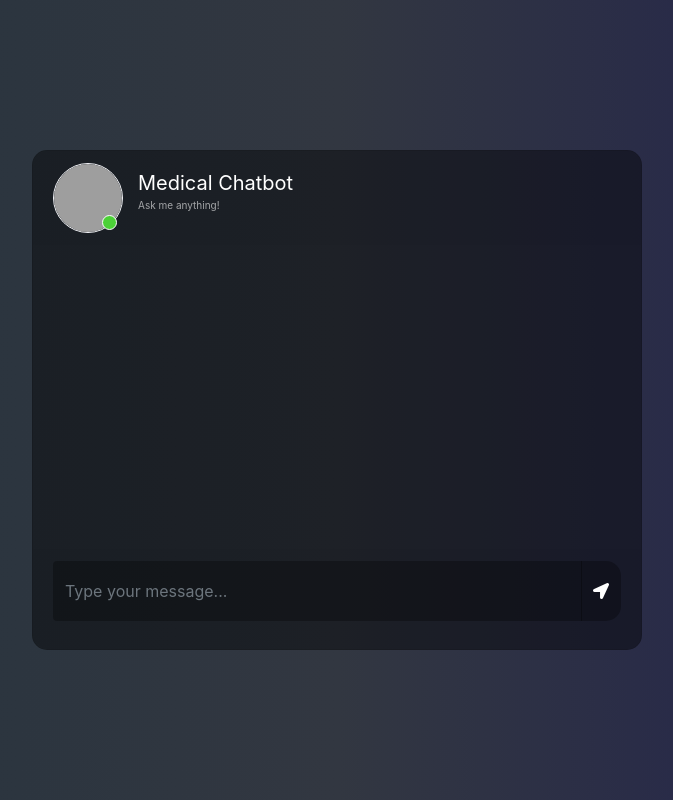
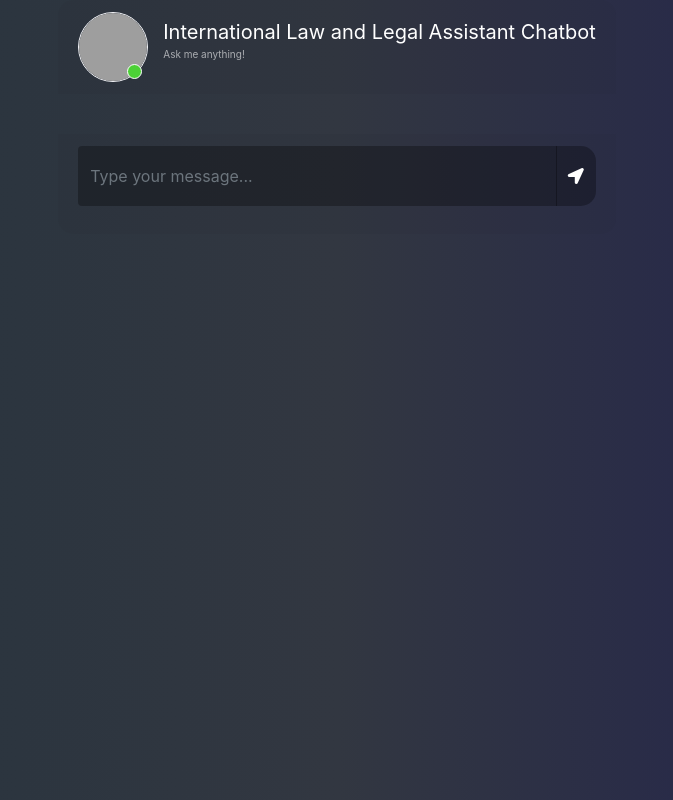
Before and after one commit to drpreetyrai/GenerativeAI_Chatbot, a Flask app: page / in a window 1280 px wide. Shown: the whole page, without its empty margins (303-976 px from the left). Run offline with Flask 3, Linux system fonts and the light colour scheme; some libraries are stand-ins or nearby versions; grey boxes are pictures that could not be loaded.

Commit message:
app added

```diff
--- a/app.py
+++ b/app.py
@@ -66,4 +66,4 @@ def chat():
 
 
 if __name__ == '__main__':
-    app.run(host="0.0.0.0", port= 8080, debug= True)
+    app.run(host="0.0.0.0", port= 8080)
--- a/src/prompt.py
+++ b/src/prompt.py
@@ -1,5 +1,5 @@
 system_prompt = (
-    "You are an assistant and expert in internation law and legal related work and will help for question-answering tasks. "
+    "You are an assistant and expert in for question-answering tasks. "
     "Use the following pieces of retrieved context to answer "
     "the question. If you don't know the answer, say that you "
     "don't know. Use three sentences maximum and keep the "
--- a/templates/chat.html
+++ b/templates/chat.html
@@ -14,19 +14,19 @@
 
 
 	<body>
-		<div class="container-fluid h-100">
-			<div class="row justify-content-center h-100">
-				<div class="col-md-8 col-xl-6 chat">
-					<div class="card">
+		<div class="container-fluid w-full h-full">
+			<div class="row justify-content-center w-full h-full">
+				<div class="col-md-full col-full chat">
+					<div class="car h-full w-full">
 						<div class="card-header msg_head">
 							<div class="d-flex bd-highlight">
 								<div class="img_cont">
 									<!-- <img src="https://i.ibb.co/fSNP7Rz/icons8-chatgpt-512.png" class="rounded-circle user_img"> -->
-									<img src="https://www.prdistribution.com/spirit/uploads/pressreleases/2019/newsreleases/d83341deb75c4c4f6b113f27b1e42cd8-chatbot-florence-already-helps-thousands-of-patients-to-remember-their-medication.png" class="rounded-circle user_img">
+									<img src="https://blog.ipleaders.in/wp-content/uploads/2021/11/international-law.jpg" class="rounded-circle user_img">
 									<span class="online_icon"></span>
 								</div>
 								<div class="user_info">
-									<span>Medical Chatbot</span>
+									<span>International Law and Legal Assistant Chatbot</span>
 									<p>Ask me anything!</p>
 								</div>
 							</div>
```
Also changed, not shown: README.md, app.png (added), static/style.css (line endings or trailing spaces).
